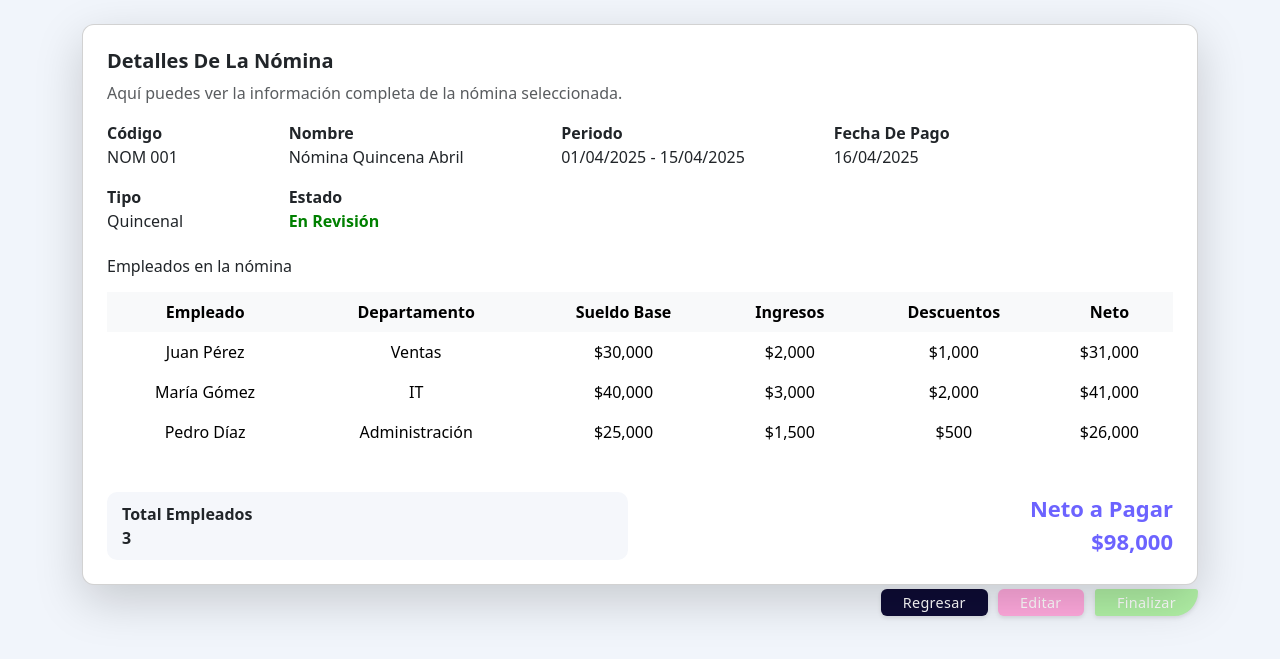
After one commit to ESPARTIMP/esnomina, a PHP site: page /views/NominaInfo.php in a window 1280 px wide. The commit adds this page. Shown: the top 659 px of the page. Run offline with PHP 8.4, Linux system fonts and the light colour scheme.

Commit message:
Cambios se agrego ver nominas

```diff
--- a/index.php
+++ b/index.php
@@ -17,6 +17,7 @@ $rutas = [
     'cargos' => 'views/Cargos.php',
     'persenciones' => 'views/Persenciones.php',
     'bancosPagos' =>'views/BancosPagos.php',
+    'nominasInfo' => 'views/NominaInfo.php',
     'nav' => 'views/Nav.php'
 
 
--- a/views/Departamento.php
+++ b/views/Departamento.php
@@ -71,7 +71,7 @@
           <div class="card-header fw-semibold">Listado de Departamentos</div>
           <div class="card-body  p-0">
             <div class="table-responsive">
-              <table class="table table-bordered table-hover mb-0 align-middle">
+              <table class="table table-hover table-borderless mb-0 align-middle table-">
                 <thead class="table-light">
                   <tr>
                     <th>Nombre</th>
--- a/views/Empleado.php
+++ b/views/Empleado.php
@@ -71,7 +71,7 @@
           <div class="card-header fw-semibold">Listado de Empleados</div>
           <div class="card-body p-0">
             <div class="table-responsive">
-              <table class="table table-bordered table-hover mb-0 align-middle">
+              <table class="table table-borderless table-hover mb-0 align-middle">
                 <!-- Encabezados de la tabla -->
                 <thead class="table-light">
                   <tr>
--- a/views/Menu.php
+++ b/views/Menu.php
@@ -113,7 +113,7 @@ body {
 </style>
 </head>
 <body>
-<nav class="sidebar">
+<nav class="sidebar shadow-lg">
 <ul>
     <li>
         <a href="/Esnomina/index.php?page=inicio">
--- a/views/Nav.php
+++ b/views/Nav.php
@@ -1,6 +1,6 @@
 <head>
       <link href="https://cdn.jsdelivr.net/npm/bootstrap@5.3.2/dist/css/bootstrap.min.css" rel="stylesheet">
-      <link rel="stylesheet" href="assets/css/styles.css">
+      <link rel="stylesheet" href="Esnomina/assets/css/styles.css">
       <link rel="stylesheet" href="https://cdn.jsdelivr.net/npm/bootstrap-icons@1.10.5/font/bootstrap-icons.css">
 </head>
 <nav style="position: fixed; top: 0; left: 0; width: 100vw; height: 60px; z-index: 1000; background: #fff; color: #232946; display: flex; align-items: center; justify-content: space-between; padding: 0 30px; font-family: 'Segoe UI', Arial, sans-serif; box-shadow: 0 2px 8px rgba(0,0,0,0.08);">
--- /dev/null
+++ b/views/NominaInfo.php
@@ -0,0 +1,172 @@
+<!DOCTYPE html>
+<html lang="es">
+<head>
+  <meta charset="UTF-8">
+  <meta name="viewport" content="width=device-width, initial-scale=1.0">
+  <title>Sistema de Nóminas</title>
+  <!-- Bootstrap CSS -->
+  <link href="https://cdn.jsdelivr.net/npm/bootstrap@5.3.2/dist/css/bootstrap.min.css" rel="stylesheet">
+  <style>
+    body {
+      background-color: #f1f5fb;
+    }
+    .card-custom {
+      border-radius: 12px;
+      background: #fff;
+      box-shadow: 0px 2px 8px rgba(0,0,0,0.05);
+    }
+    .title-section {
+      font-size: 20px;
+      font-weight: bold;
+    }
+    .badge-status {
+      color: green;
+      font-weight: bold;
+    }
+    .table th {
+      background-color: #f8f9fa;
+    }
+    .total-box {
+      background: #f5f7fb;
+      border-radius: 10px;
+      padding: 10px 15px;
+      font-weight: bold;
+    }
+    .neto {
+      font-size: 22px;
+      font-weight: bold;
+      color: #6c63ff;
+    }
+    .btn-regresar {
+      margin-left: 0.3%;
+      margin-top: 0.3%;
+      background: #0E0C35;
+      border: none;
+      color: white;
+      box-shadow: 0 4px 8px rgba(108, 117, 125, 0.3);
+      transition: all 0.3s ease;
+    }
+    .btn-finalizar {
+      margin-left: 0.3%;
+      margin-top: 0.3%;
+      background: #B0f0A5;
+      border: none;
+      color: white;
+      border-bottom-right-radius: 50px;
+      box-shadow: 0 4px 8px rgba(108, 117, 125, 0.3);
+      transition: all 0.3s ease;
+    }
+    .btn-editar {
+      margin-left: 0.2%;
+      margin-top: 0.3%;
+      background: #FFA9DD;
+      border: none;
+      color: white;
+      box-shadow: 0 4px 8px rgba(108, 117, 125, 0.3);
+      transition: all 0.3s ease;
+    }
+
+     .btn-finalizar,
+     .btn-editar,
+     .btn-regresar{
+     /* Reducir padding vertical */
+    padding: 3px 22px;
+     /* Fuente más pequeña y delgada */
+    font-size: 0.9rem;
+    font-weight: 500;
+    /* Transición más suave */
+    transition: all 0.2s ease;
+    /* Sombra más sutil */
+    box-shadow: 0 2px 4px rgba(0, 0, 0, 0.1);
+        /* Texto con mejor contraste */
+    letter-spacing: 0.3px;
+    }
+  </style>
+</head>
+<body>
+
+<div class="container py-4">
+  <div class="card card-custom p-4 shadow-lg">
+
+    <!-- Encabezado -->
+    <h5 class="title-section">Detalles De La Nómina</h5>
+    <p class="text-muted">Aquí puedes ver la información completa de la nómina seleccionada.</p>
+
+    <!-- Datos de nómina -->
+    <div class="row mb-3">
+      <div class="col-md-2"><strong>Código</strong><br> NOM 001</div>
+      <div class="col-md-3"><strong>Nombre</strong><br> Nómina Quincena Abril</div>
+      <div class="col-md-3"><strong>Periodo</strong><br> 01/04/2025 - 15/04/2025</div>
+      <div class="col-md-2"><strong>Fecha De Pago</strong><br> 16/04/2025</div>
+    </div>
+
+    <div class="row mb-4">
+      <div class="col-md-2"><strong>Tipo</strong><br> Quincenal</div>
+      <div class="col-md-3"><strong>Estado</strong><br> <span class="badge-status">En Revisión</span></div>
+    </div>
+
+    <!-- Tabla de empleados -->
+    <h6 class="mb-3">Empleados en la nómina</h6>
+    <div class="table-responsive">
+      <table class="table table-borderless align-middle text-center">
+        <thead>
+          <tr>
+            <th>Empleado</th>
+            <th>Departamento</th>
+            <th>Sueldo Base</th>
+            <th>Ingresos</th>
+            <th>Descuentos</th>
+            <th>Neto</th>
+          </tr>
+        </thead>
+        <tbody>
+          <tr>
+            <td>Juan Pérez</td>
+            <td>Ventas</td>
+            <td>$30,000</td>
+            <td>$2,000</td>
+            <td>$1,000</td>
+            <td>$31,000</td>
+          </tr>
+          <tr>
+            <td>María Gómez</td>
+            <td>IT</td>
+            <td>$40,000</td>
+            <td>$3,000</td>
+            <td>$2,000</td>
+            <td>$41,000</td>
+          </tr>
+          <tr>
+            <td>Pedro Díaz</td>
+            <td>Administración</td>
+            <td>$25,000</td>
+            <td>$1,500</td>
+            <td>$500</td>
+            <td>$26,000</td>
+          </tr>
+        </tbody>
+      </table>
+    </div>
+
+    <!-- Totales -->
+    <div class="row mt-4">
+      <div class="col-md-6">
+        <div class="total-box">Total Empleados<br>3</div>
+      </div>
+      <div class="col-md-6 text-end">
+        <div class="neto">Neto a Pagar<br>$98,000</div>
+      </div>
+    </div>
+
+  </div>
+    <div class="d-flex justify-content-end gap-2">
+      <button class="btn btn-regresar">Regresar</button>
+      <button class="btn btn-editar">Editar</button>
+      <button class="btn btn-finalizar">Finalizar</button>
+    </div>
+</div>
+
+<!-- Bootstrap JS -->
+<script src="https://cdn.jsdelivr.net/npm/bootstrap@5.3.2/dist/js/bootstrap.bundle.min.js"></script>
+</body>
+</html>
--- a/views/index.php
+++ b/views/index.php
@@ -4,7 +4,8 @@
   <meta charset="UTF-8">
   <meta name="viewport" content="width=device-width, initial-scale=1.0">
 
-  <link rel="stylesheet" href="assets/css/styles.css">
+  <link rel="stylesheet" href="/Esnomina/assets/css/styles.css">
+
   <link href="https://cdn.jsdelivr.net/npm/bootstrap@5.3.2/dist/css/bootstrap.min.css" rel="stylesheet">
   <title>Inicio</title>
 </head>
```
Also changed, not shown: assets/css/styles.css (+13 -0 lines), views/Componentes/CardEmpleados.php (+20 -7 lines), views/Componentes/CardHorasExtras.php (+6 -6 lines), views/Componentes/CardNomina.php (+5 -6 lines), views/Componentes/CardProximosPagos.php (+7 -6 lines), views/Componentes/CardUltimosPagos.php (+17 -3 lines), views/CrearEmpleado.php (+53 -40 lines), views/Nominas.php (+9 -9 lines).
